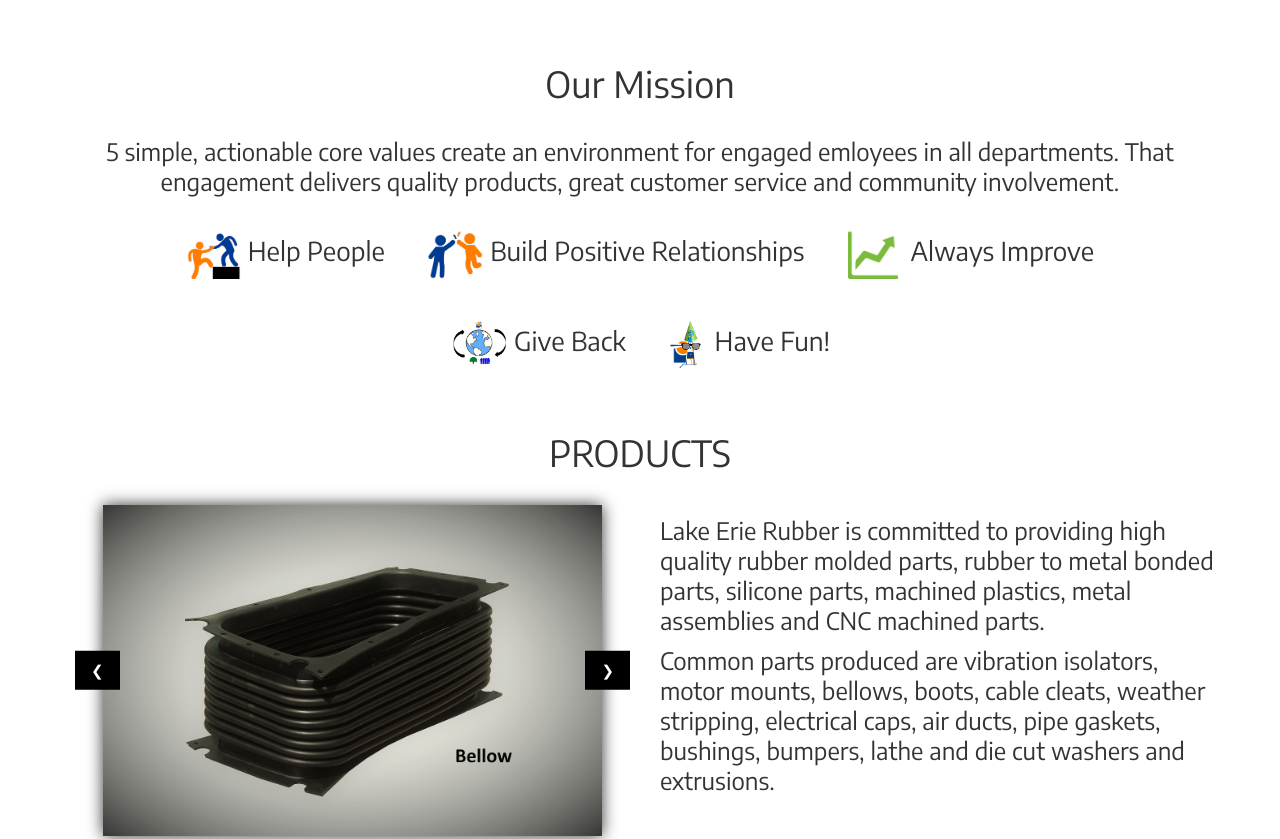
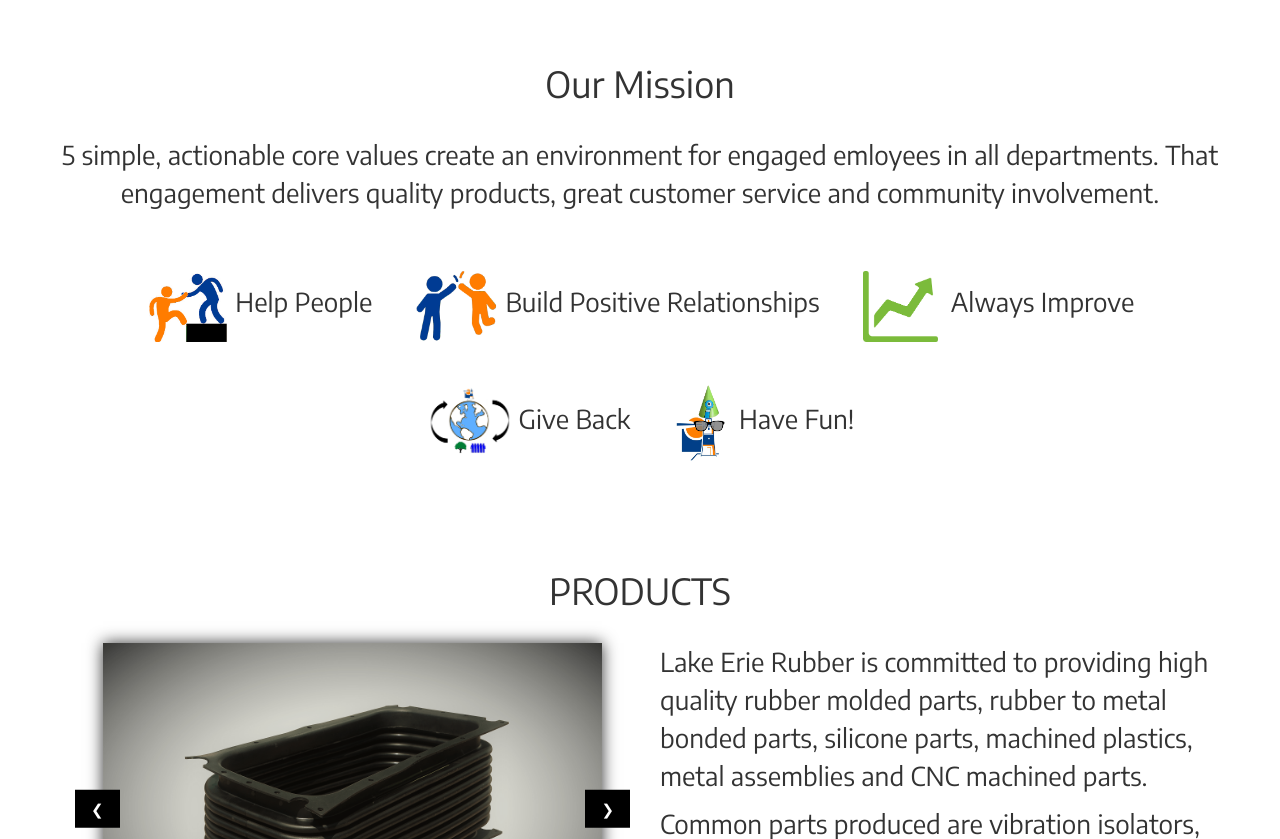
Before and after one commit to anscmc/LakeErieRubber, a plain HTML site: page index.html in a window 1280 px wide. Shown: the part 900-1739 px from the top of the page. Drawn offline with nearby package versions, Linux system fonts and the light colour scheme.

Commit message:
changes to mission

```diff
--- a/index.html
+++ b/index.html
@@ -225,15 +225,18 @@
           <div style="text-align: center;">
             <p id="productsp" >5 simple, actionable core values create an environment for engaged emloyees in all departments. That engagement delivers quality products, great customer service and community involvement.</p>
               <br>
+              <br>
               <div id="missionwrap">
-                  <span class="missionSpan" ><img src="resources/images/mission/helppeople.png" style="height:50px"> Help People</span>
-                  <span class="missionSpan" ><img src="resources/images/mission/highfive.png" style="height:50px"> Build Positive Relationships</span>
-                  <span class="missionSpan" ><img src="resources/images/mission/images.png" style="height:50px"><span style="color:white !important;">.</span> Always Improve</span>
+                  <span class="missionSpan" ><img class="missionImg" src="resources/images/mission/helppeople.png" > Help People</span>
+                  <span class="missionSpan" ><img class="missionImg" src="resources/images/mission/highfive.png" > Build Positive Relationships</span>
+                  <span class="missionSpan" ><img class="missionImg" src="resources/images/mission/images.png" ><span style="color:white !important;">.</span> Always Improve</span>
                   <div id="spacer"></div>
-                  <span class="missionSpan" ><img src="resources/images/mission/giveback.png" style="height:50px"> Give Back</span>
-                  <span class="missionSpan" ><img src="resources/images/mission/havefun.png" style="height:50px"><span style="color:white !important;">.</span> Have Fun!</span>
+                  <span class="missionSpan" ><img class="missionImg" src="resources/images/mission/giveback.png" > Give Back</span>
+                  <span class="missionSpan" ><img class="missionImg2" src="resources/images/mission/havefun.png" ><span style="color:white !important;">.</span> Have Fun!</span>
                   </div>
           </div>
+          <br>
+          <br>
 
           <h1 class="fontH fontProd" style="text-align: center;">PRODUCTS</h1>
           <br>
--- a/resources/style.css
+++ b/resources/style.css
@@ -433,7 +433,9 @@ h1{
     font-size: 18px;
     width:100%;
     font-family: 'Encode Sans', sans-serif;
+
 }
+.mission
 #pwrap{
     width:100%;
     margin-top:10px;
@@ -744,6 +746,27 @@ box-shadow: inset 0px 0px 10px 3px rgba(0,0,0,0.65);
         font-size:24px;
     }
 }
+.missionImg{
+    height:50px;
+}
+.missionImg2{
+    height:55px;
+}
+@media (min-width:1080px){
+
+    #productsp{
+        font-size:26px;
+        line-height: 38px;
+    }
+    .missionImg{
+    height:75px;
+}
+    .missionImg2{
+    height:80px;
+}
+
+
+}
 
 #quote{
     padding:20px;
```
